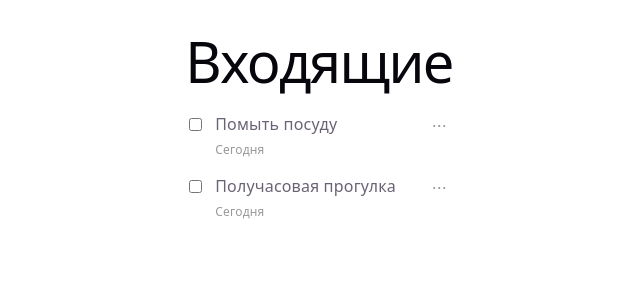
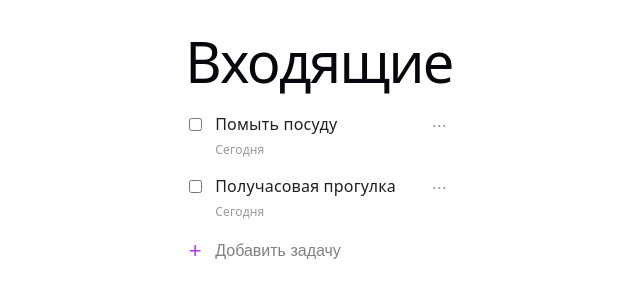
Before and after one commit to yozhikOm/fsd-todo-list, a React (Vite) app: page / in a window 1280 px wide. Shown: the top 300 px of the page, without its empty margins (321-961 px from the left). Built offline with nearby package versions, Linux system fonts and the light colour scheme.

Commit message:
feat: add new addTask button

```diff
--- a/src/app/styles/index.css
+++ b/src/app/styles/index.css
@@ -1,5 +1,5 @@
 :root {
-  --text: #6b6375;
+  --text: #202020;
   --text-h: #08060d;
   --bg: #fff;
   --border: #e5e4e7;
--- /dev/null
+++ b/src/features/add-task/ui/AddButton.module.css
@@ -0,0 +1,34 @@
+.addButton {
+  display: inline-flex;
+  align-items: center;
+  gap: 10px;
+  background: none;
+  border: none;
+  cursor: pointer;
+  font-size: 16px;
+  color: grey;
+  padding-left: 0;
+  margin-top: 10px;
+}
+
+.addButton:hover {
+  color: var(--accent);
+  text-decoration: none;
+}
+
+.addButton:hover .addIcon {
+  color: #fff;
+  background-color: var(--accent);
+}
+
+.addIcon {
+  display: flex;
+  align-items: center;
+  justify-content: center;
+  width: 20px;
+  height: 20px;
+  color: var(--accent);
+  border-radius: 50%;
+  font-size: 22px;
+  line-height: 1;
+}
--- /dev/null
+++ b/src/features/add-task/ui/AddButton.tsx
@@ -0,0 +1,22 @@
+import { useTaskStore } from "@/entities/task/model/store";
+import styles from "./AddButton.module.css";
+
+export const AddButton = () => {
+  const addTask = useTaskStore((s) => s.addTask);
+
+  const handleClick = () => {
+    const title = prompt("Название задачи");
+    if (title) addTask(title);
+  };
+
+  return (
+    <button
+      type="button"
+      className={styles.addButton}
+      onClick={handleClick}
+    >
+      <span className={styles.addIcon}>+</span>
+      Добавить задачу
+    </button>
+  );
+};
--- a/src/pages/tasks-page/ui/TasksPage.tsx
+++ b/src/pages/tasks-page/ui/TasksPage.tsx
@@ -1,4 +1,5 @@
 import { AddTaskForm } from "@/features/add-task/ui/AddTaskForm";
+import { AddButton } from "@/features/add-task/ui/AddButton";
 import { TaskList } from "@/widgets/task-list/ui/TaskList";
 
 export const TasksPage = () => {
@@ -7,6 +8,7 @@ export const TasksPage = () => {
       <h1>Входящие</h1>
       {/* <AddTaskForm /> */}
       <TaskList />
+      <AddButton/>
     </div>
   );
 };
```
